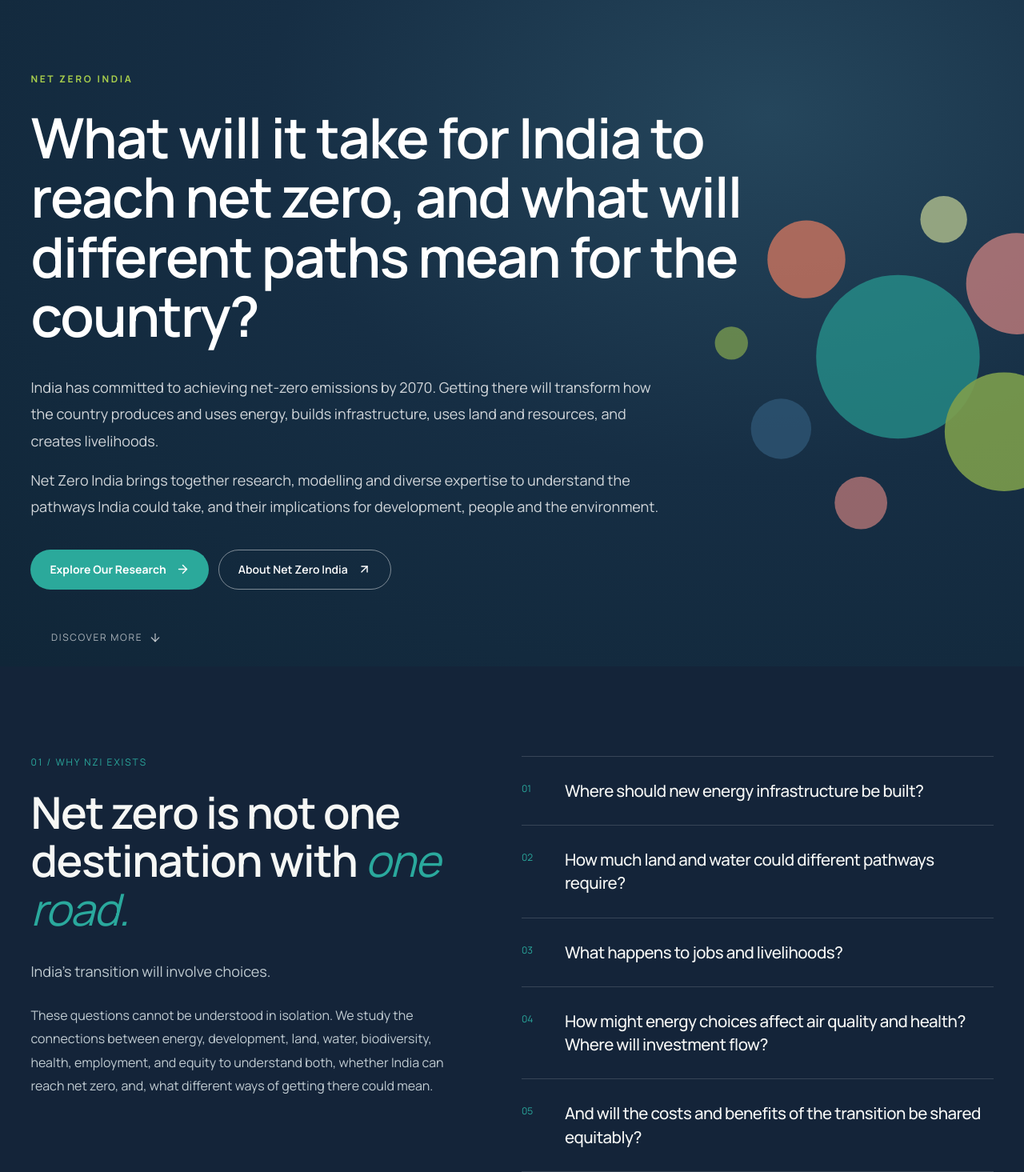
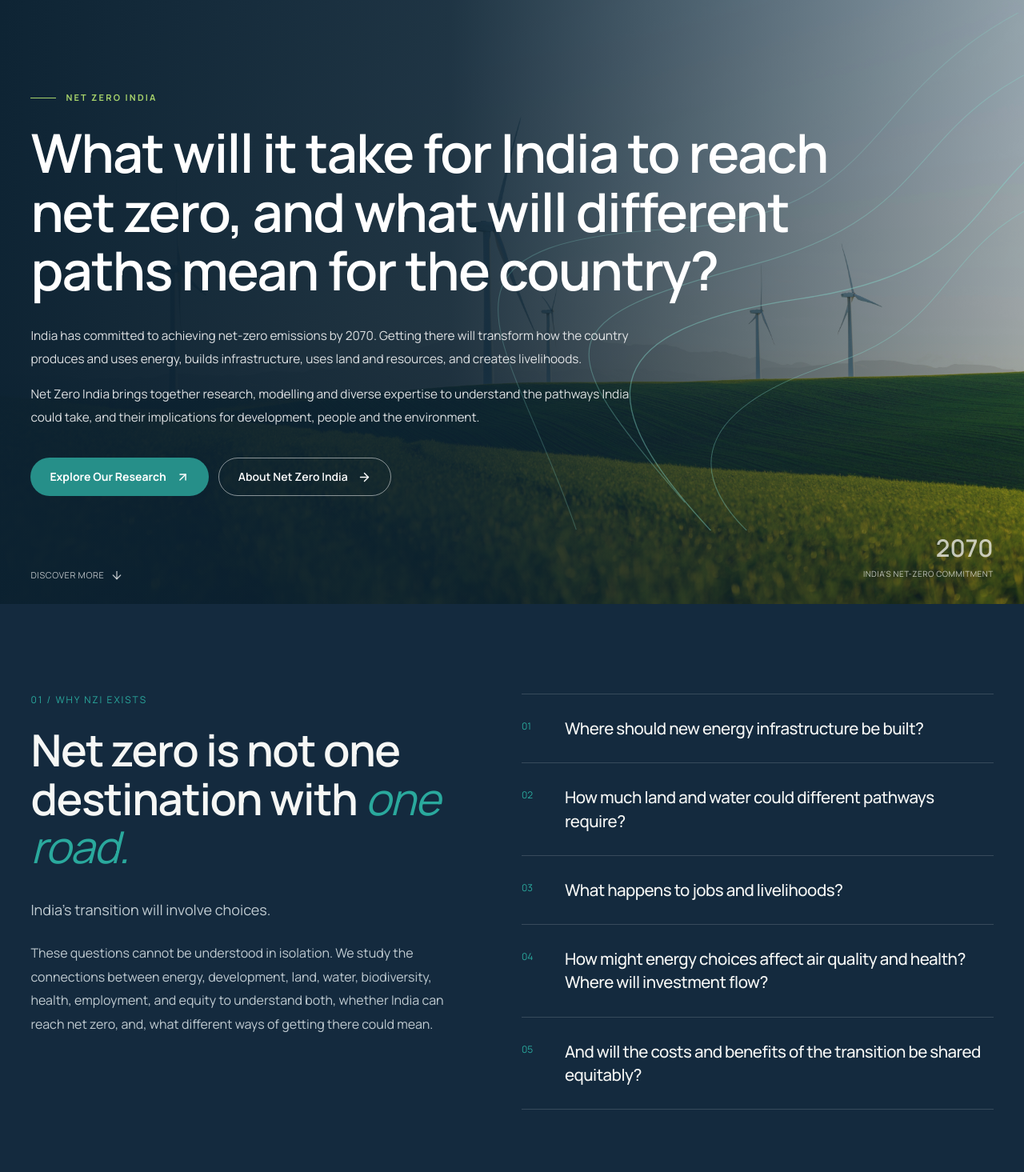
Before and after one commit to invadecodeindia3/NZII-WEB, a React (Vite) app: page / in a window 1280 px wide. Shown: the part 85-1550 px from the top of the page at 80% size. Built offline with nearby package versions, Linux system fonts and the light colour scheme.

Commit message:
feat: background-photo hero with restrained curved lines and 3% gutters

```diff
--- /dev/null
+++ b/src/components/HeroContourLines.jsx
@@ -0,0 +1,8 @@
+import React from 'react';
+/** Decorative, not data-derived: only four flowing research pathways. */
+export const HeroContourLines=({className=''})=><svg aria-hidden="true" focusable="false" className={className} viewBox="0 0 980 740" fill="none" preserveAspectRatio="xMidYMid meet">
+  <path d="M1000 35 C700 130 790 280 490 360 S185 475 390 710" stroke="currentColor" strokeWidth="1.4" opacity=".45"/>
+  <path d="M1070 115 C780 190 900 360 560 410 S260 585 475 800" stroke="currentColor" strokeWidth="1.6" opacity=".60"/>
+  <path d="M1020 -70 C610 65 745 285 360 308 S135 470 230 750" stroke="currentColor" strokeWidth="1.3" opacity=".35"/>
+  <path d="M1020 235 C755 290 815 440 610 505 S350 680 570 820" stroke="currentColor" strokeWidth="1.2" opacity=".50"/>
+</svg>;
--- a/src/pages/HomePage.jsx
+++ b/src/pages/HomePage.jsx
@@ -3,7 +3,7 @@ import { Link } from 'react-router-dom';
 import { ArrowRight, ArrowUpRight, ArrowDown, Network, MapPin, HeartPulse, BookOpen, Compass, Building2, Sprout, Users, Scale, Handshake, CalendarDays } from 'lucide-react';
 import { useGame } from '../context/GameContext';
 import { Footer } from '../components/Footer';
-import { SparseClusters } from '../components/SparseClusters';
+import { HeroContourLines } from '../components/HeroContourLines';
 import { PUBLISHED_NEWS_EVENTS } from '../data/newsEvents';
 
 const choices = [
@@ -36,10 +36,10 @@ const steps = [
 const TextLink = ({to, children}) => <Link to={to} className="inline-flex items-center gap-2 text-sm font-semibold text-teal hover:underline">{children}<ArrowUpRight size={17}/></Link>;
 
 export const HomePage = () => {
-  const { theme } = useGame();
+  const { theme, displayMode, ecoMode } = useGame();
   const light = theme === 'light';
-  const canvas = light ? 'bg-white text-[#182b46]' : 'bg-[#142439] text-[#f6f7f5]';
-  const soft = light ? 'bg-[#f4f6f3]' : 'bg-[#1c3346]';
+  const canvas = light ? 'bg-[#f9faf7] text-[#182b46]' : displayMode==='eco' ? 'bg-[#102334] text-[#f0f5ef]' : 'bg-[#142a3e] text-[#f6f7f5]';
+  const soft = light ? 'bg-[#eef4f0]' : displayMode==='eco' ? 'bg-[#152c3c]' : 'bg-[#20394c]';
   const muted = light ? 'text-[#5f6e78]' : 'text-[#c0cbd1]';
   const edge = light ? 'border-[#dfe5e4]' : 'border-white/15';
   const confirmedNews = PUBLISHED_NEWS_EVENTS.find(entry => entry.type === 'news' && !entry.fictional);
@@ -48,30 +48,35 @@ export const HomePage = () => {
   const displayedEvent = confirmedEvent || sampleEvent;
 
   return <div className={'w-full ' + canvas}>
-    {/* 1. HERO */}
-    <section className="relative isolate flex min-h-[760px] overflow-hidden bg-[#162e44] px-[5vw] pt-40 pb-24 text-white sm:min-h-[830px] sm:pt-44">
-      <div className="pointer-events-none absolute inset-0 -z-20 bg-[radial-gradient(ellipse_at_75%_25%,#25465c_0%,#162e44_46%,#102638_100%)]"/>
-      <SparseClusters className="pointer-events-none absolute right-[-120px] top-[28%] -z-10 w-[min(46vw,560px)] min-w-[280px] opacity-35 sm:opacity-70"/>
-      <div className="relative mx-auto flex w-full max-w-[1440px] flex-col justify-center">
-        <p className="mb-7 text-xs font-bold uppercase tracking-[0.22em] text-[#a8ce4c]">Net Zero India</p>
-        <h1 className="max-w-[1010px] text-[clamp(2.75rem,5.45vw,5.9rem)] font-semibold leading-[1.065] tracking-[-0.055em]">
-          What will it take for India to reach net zero, and what will different paths mean for the country?
-        </h1>
-        <div className="mt-9 max-w-[790px] space-y-4 text-base leading-[1.85] text-white/80 sm:text-lg">
-          <p>India has committed to achieving net-zero emissions by 2070. Getting there will transform how the country produces and uses energy, builds infrastructure, uses land and resources, and creates livelihoods.</p>
-          <p>Net Zero India brings together research, modelling and diverse expertise to understand the pathways India could take, and their implications for development, people and the environment.</p>
-        </div>
-        <div className="mt-9 flex flex-wrap gap-3">
-          <Link to="/research" className="inline-flex items-center gap-3 rounded-full bg-[#2ba99b] px-6 py-3.5 text-sm font-bold text-white transition-colors hover:bg-[#218b81]">Explore Our Research <ArrowRight size={17}/></Link>
-          <Link to="/about" className="inline-flex items-center gap-3 rounded-full border border-white/45 px-6 py-3.5 text-sm font-semibold text-white transition-colors hover:bg-white/10">About Net Zero India <ArrowUpRight size={17}/></Link>
+    {/* 1. HERO — photograph, clear typography, restrained pathway lines */}
+    <section className={`relative isolate flex min-h-[780px] items-center overflow-hidden px-[3vw] pb-24 pt-36 sm:min-h-[840px] sm:pt-40 ${light?'bg-[#edf3ee] text-[#173650]':'bg-[#102b40] text-white'}`}>
+      <img className={`hero-photo pointer-events-none absolute inset-0 -z-30 h-full w-full object-cover object-[65%_center] ${ecoMode?'opacity-55':light?'opacity-60':'opacity-80'}`}
+        src="/hero.jpg" alt="" aria-hidden="true" decoding="async" fetchPriority="high"/>
+      <div className={`pointer-events-none absolute inset-0 -z-20 ${light
+        ? 'bg-[linear-gradient(90deg,rgba(249,251,247,0.99)_0%,rgba(249,251,247,0.91)_42%,rgba(249,251,247,0.3)_100%)]'
+        : 'bg-[linear-gradient(90deg,rgba(11,33,49,0.98)_0%,rgba(11,33,49,0.88)_44%,rgba(11,33,49,0.24)_100%)]'}`}/>
+      <HeroContourLines className={`decorative-lines pointer-events-none absolute -right-[6%] top-[12%] -z-10 h-[77%] w-[65%] ${light?'text-[#1a928c] opacity-65':'text-[#86ddcf] opacity-70'}`}/>
+      <div className="relative w-full">
+        <div className="max-w-[1010px]">
+          <p className={`mb-6 flex items-center gap-3 text-[11px] font-bold uppercase tracking-[0.2em] ${light?'text-[#176e72]':'text-[#a8d36b]'}`}><span className="h-px w-8 bg-current"/>Net Zero India</p>
+          <h1 className="text-[clamp(2.65rem,5.25vw,5.85rem)] font-semibold leading-[1.09] tracking-[-0.05em]">What will it take for India to reach net zero, and what will different paths mean for the country?</h1>
+          <div className={`mt-8 max-w-[790px] space-y-4 text-[clamp(.96rem,1.17vw,1.125rem)] leading-[1.86] ${light?'text-[#38576c]':'text-white/85'}`}>
+            <p>India has committed to achieving net-zero emissions by 2070. Getting there will transform how the country produces and uses energy, builds infrastructure, uses land and resources, and creates livelihoods.</p>
+            <p>Net Zero India brings together research, modelling and diverse expertise to understand the pathways India could take, and their implications for development, people and the environment.</p>
+          </div>
+          <div className="mt-9 flex flex-wrap gap-3">
+            <Link to="/research" className="inline-flex min-h-12 items-center gap-3 rounded-full bg-[#268f89] px-6 py-3 text-sm font-bold text-white hover:bg-[#16756d]">Explore Our Research <ArrowUpRight size={17}/></Link>
+            <Link to="/about" className={`inline-flex min-h-12 items-center gap-3 rounded-full border px-6 py-3 text-sm font-semibold ${light?'border-[#8aa6a5] text-[#173650] hover:bg-white/40':'border-white/50 text-white hover:bg-white/10'}`}>About Net Zero India <ArrowRight size={17}/></Link>
+          </div>
         </div>
       </div>
-      <a href="#why-nzi" className="absolute bottom-7 left-[5vw] flex items-center gap-2 text-xs uppercase tracking-[0.14em] text-white/65 hover:text-white">Discover more <ArrowDown size={16}/></a>
+      <a href="#why-nzi" className={`absolute bottom-7 left-[3%] inline-flex items-center gap-2 text-[11px] uppercase tracking-wider ${light?'text-[#436777]':'text-white/70'}`}>Discover more <ArrowDown size={16}/></a>
+      {!ecoMode&&<div className={`absolute bottom-7 right-[3%] hidden text-right lg:block ${light?'text-[#274d5c]':'text-white/70'}`}><span className="block text-3xl font-semibold">2070</span><span className="text-[10px] uppercase tracking-wider">India's net-zero commitment</span></div>}
     </section>
 
     {/* 2. WHY NZI EXISTS — replaces the removed 9-card grid; editorial, not another card wall */}
-    <section id="why-nzi" className="px-[5vw] py-24 sm:py-28">
-      <div className="mx-auto grid max-w-[1440px] gap-12 lg:grid-cols-[0.95fr_1.05fr] lg:gap-20">
+    <section id="why-nzi" className="px-[3vw] py-24 sm:py-28">
+      <div className="mx-auto grid max-w-none gap-12 lg:grid-cols-[0.95fr_1.05fr] lg:gap-20">
         <div>
           <p className="text-xs font-mono uppercase tracking-[0.16em] text-teal">01 / Why NZI exists</p>
           <h2 className="mt-6 max-w-[650px] text-[clamp(2.5rem,4.3vw,4.9rem)] font-semibold leading-[1.1] tracking-[-0.05em]">Net zero is not one destination with <em className="font-normal text-teal">one road.</em></h2>
@@ -88,8 +93,8 @@ export const HomePage = () => {
     </section>
 
     {/* 3. THE DIFFERENCE */}
-    <section className={'px-[5vw] py-24 sm:py-28 ' + soft}>
-      <div className="mx-auto max-w-[1440px]">
+    <section className={'px-[3vw] py-24 sm:py-28 ' + soft}>
+      <div className="mx-auto max-w-none">
         <p className="text-xs font-mono uppercase tracking-[0.16em] text-teal">02 / The difference</p>
         <h2 className="mt-6 max-w-4xl text-[clamp(2.4rem,4.15vw,4.6rem)] font-semibold leading-tight tracking-[-0.05em]">A more complete picture of India’s net-zero transition</h2>
         <div className="mt-12 grid gap-x-9 gap-y-10 md:grid-cols-2 xl:grid-cols-4">
@@ -103,8 +108,8 @@ export const HomePage = () => {
     </section>
 
     {/* 4. WHAT NZI IS TRYING TO UNDERSTAND */}
-    <section className="bg-[#18354b] px-[5vw] py-24 text-white sm:py-28">
-      <div className="mx-auto max-w-[1440px]">
+    <section className="bg-[#18354b] px-[3vw] py-24 text-white sm:py-28">
+      <div className="mx-auto max-w-none">
         <p className="text-xs font-mono uppercase tracking-[0.16em] text-[#9dcc5d]">03 / What NZI is trying to understand</p>
         <h2 className="mt-6 max-w-5xl text-[clamp(2.5rem,4.6vw,5rem)] font-semibold leading-tight tracking-[-0.05em]">One transition. <em className="font-normal text-[#a8ce4c]">Many connected questions.</em></h2>
         <div className="mt-12 grid gap-x-12 md:grid-cols-2 xl:grid-cols-3">
@@ -119,8 +124,8 @@ export const HomePage = () => {
     </section>
 
     {/* 5. HOW IT WORKS */}
-    <section className="px-[5vw] py-24 sm:py-28">
-      <div className="mx-auto max-w-[1440px]">
+    <section className="px-[3vw] py-24 sm:py-28">
+      <div className="mx-auto max-w-none">
         <p className="text-xs font-mono uppercase tracking-[0.16em] text-teal">04 / How it works</p>
         <h2 className="mt-6 max-w-4xl text-[clamp(2.4rem,4.3vw,4.7rem)] font-semibold leading-tight tracking-[-0.05em]">From possible futures to evidence for decisions</h2>
         <div className="mt-14 grid gap-8 md:grid-cols-2 xl:grid-cols-4">
@@ -134,7 +139,7 @@ export const HomePage = () => {
     </section>
 
     {/* 6. PHILOSOPHY */}
-    <section className="bg-[#dce8e0] px-[5vw] py-24 text-[#1b3644] sm:py-28">
+    <section className="bg-[#dce8e0] px-[3vw] py-24 text-[#1b3644] sm:py-28">
       <div className="mx-auto max-w-[1140px]">
         <p className="text-xs font-mono uppercase tracking-[0.16em] text-[#278778]">05 / A guiding philosophy</p>
         <h2 className="mt-8 text-[clamp(2.6rem,4.8vw,5.3rem)] font-semibold leading-[1.15] tracking-[-0.05em]">We are not looking for <em className="font-normal">the</em> pathway to net zero.</h2>
@@ -146,8 +151,8 @@ export const HomePage = () => {
     </section>
 
     {/* 7. FEATURED RESEARCH / KNOWLEDGE */}
-    <section className="px-[5vw] py-24 sm:py-28">
-      <div className="mx-auto max-w-[1440px]">
+    <section className="px-[3vw] py-24 sm:py-28">
+      <div className="mx-auto max-w-none">
         <p className="text-xs font-mono uppercase tracking-[0.16em] text-teal">06 / Research & knowledge</p>
         <h2 className="mt-6 text-[clamp(2.4rem,4.3vw,4.7rem)] font-semibold tracking-[-0.05em]">Explore our work</h2>
         <div className="mt-12 grid gap-5 lg:grid-cols-[1.2fr_1fr_1fr]">
@@ -171,8 +176,8 @@ export const HomePage = () => {
     </section>
 
     {/* 8. THE PEOPLE / COLLABORATIVE MODEL */}
-    <section className={'px-[5vw] py-24 sm:py-28 ' + soft}>
-      <div className="mx-auto max-w-[1440px]">
+    <section className={'px-[3vw] py-24 sm:py-28 ' + soft}>
+      <div className="mx-auto max-w-none">
         <p className="text-xs font-mono uppercase tracking-[0.16em] text-teal">07 / People & collaboration</p>
         <div className="grid gap-10 lg:grid-cols-[1fr_1fr] lg:gap-24">
           <div><h2 className="max-w-3xl text-[clamp(2.4rem,4.1vw,4.7rem)] font-semibold leading-[1.15] tracking-[-0.05em]">Built through collaboration. <em className="font-normal text-teal">Led from India.</em></h2>
@@ -189,8 +194,8 @@ export const HomePage = () => {
     </section>
 
     {/* 9. SUPPORT */}
-    <section className={'border-y px-[5vw] py-14 ' + edge}>
-      <div className="mx-auto flex max-w-[1440px] flex-wrap items-center gap-x-16 gap-y-7">
+    <section className={'border-y px-[3vw] py-14 ' + edge}>
+      <div className="mx-auto flex max-w-none flex-wrap items-center gap-x-16 gap-y-7">
         <h2 className="font-mono text-xs uppercase tracking-[0.16em] text-teal">Supported by</h2>
         <span className="text-xl font-semibold">Schmidt Sciences <small className={'text-sm font-normal ' + muted}>/ AX programme</small></span>
         <span className="text-xl font-semibold">Giving Green</span>
@@ -198,8 +203,8 @@ export const HomePage = () => {
     </section>
 
     {/* 10. LATEST FROM NZI: editorial placeholders, no fabricated outcomes */}
-    <section className="px-[5vw] py-24 sm:py-28">
-      <div className="mx-auto max-w-[1440px]">
+    <section className="px-[3vw] py-24 sm:py-28">
+      <div className="mx-auto max-w-none">
         <p className="text-xs font-mono uppercase tracking-[0.16em] text-teal">08 / News and knowledge</p>
         <h2 className="mt-6 text-[clamp(2.4rem,4.1vw,4.7rem)] font-semibold tracking-[-0.05em]">Latest from Net Zero India</h2>
         <div className="mt-11 grid gap-7 md:grid-cols-3">
@@ -217,8 +222,8 @@ export const HomePage = () => {
     </section>
 
     {/* FINAL CTA */}
-    <section className="bg-[#173448] px-[5vw] py-24 text-white sm:py-28">
-      <div className="mx-auto flex max-w-[1440px] flex-col items-start justify-between gap-10 lg:flex-row lg:items-end">
+    <section className="bg-[#173448] px-[3vw] py-24 text-white sm:py-28">
+      <div className="mx-auto flex max-w-none flex-col items-start justify-between gap-10 lg:flex-row lg:items-end">
         <div><h2 className="max-w-4xl text-[clamp(2.7rem,4.8vw,5.7rem)] font-semibold leading-[1.1] tracking-[-0.055em]">India's path to 2070 is still being written.</h2><p className="mt-6 max-w-2xl text-lg leading-[1.7] text-white/70">Explore the research, evidence and ideas helping us understand the choices ahead.</p></div>
         <Link to="/research" className="inline-flex shrink-0 items-center gap-3 rounded-full bg-[#2ba99b] px-6 py-3.5 text-sm font-bold text-white hover:bg-[#218b81]">Explore Our Research <ArrowRight size={17}/></Link>
       </div>
```
